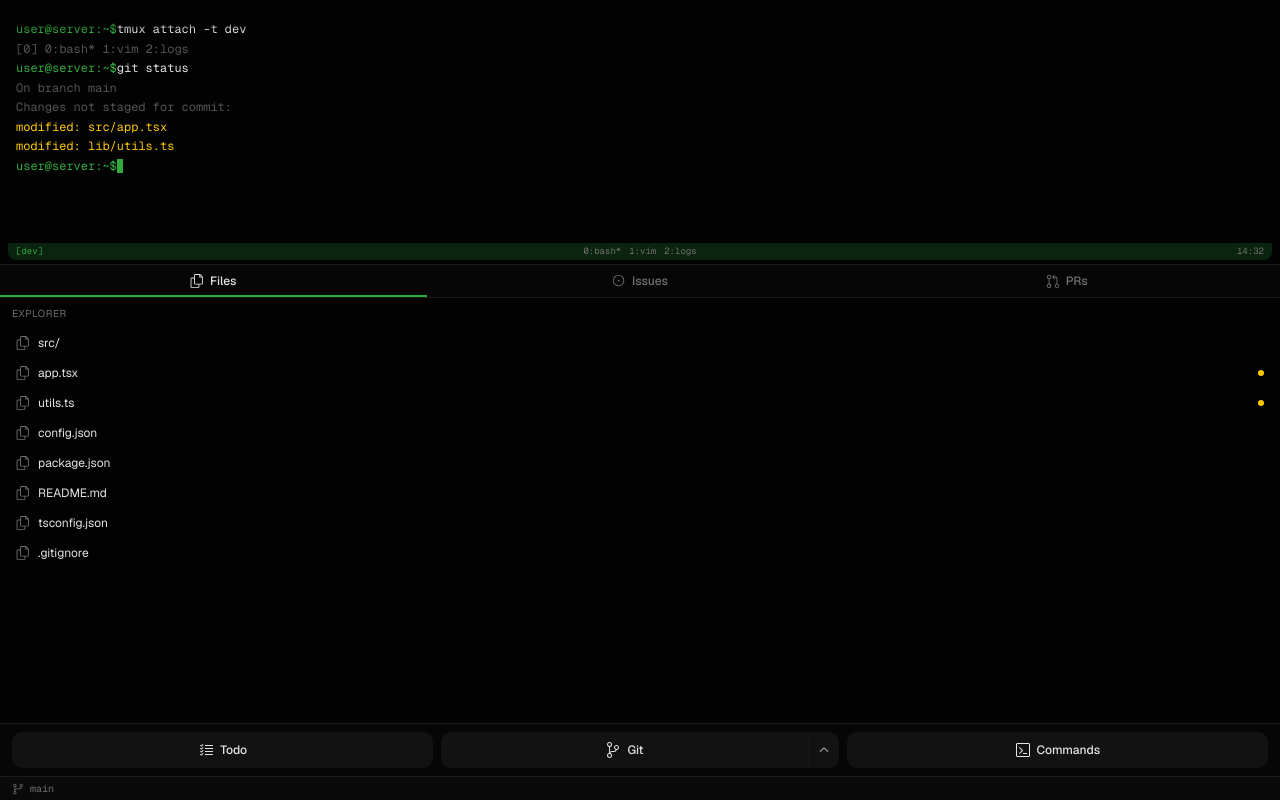
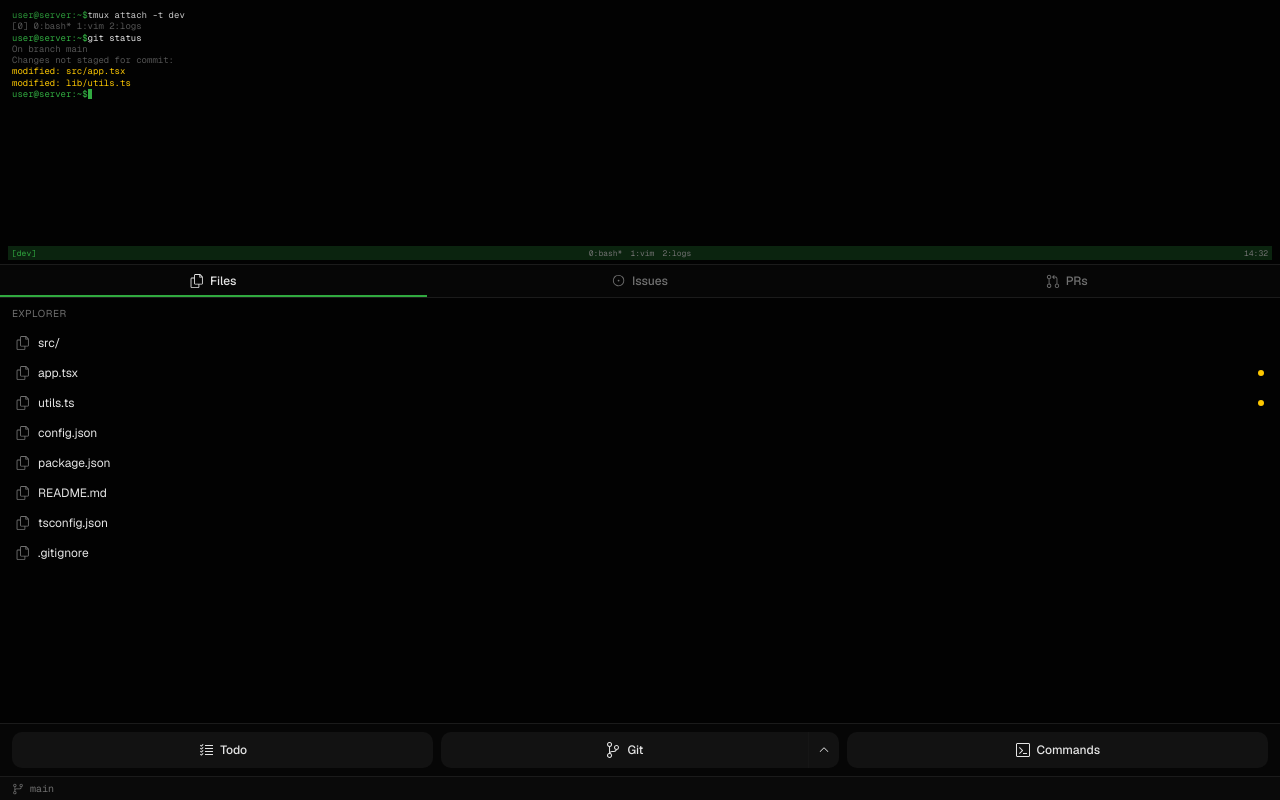
Before and after one commit to claudes-world/v0-cpc-mini-app, a Next.js app: page / in a window 1280 px wide. Built offline with nearby package versions, Linux system fonts and the light colour scheme.

Commit message:
feat: enhance terminal UI for better readability\n\nReduce font size, adjust line-height, padding, and cursor for compact design.

```diff
--- a/components/tmux-panel.tsx
+++ b/components/tmux-panel.tsx
@@ -24,12 +24,12 @@ export function TmuxPanel() {
   }, [])
 
   return (
-    <div className="h-full bg-terminal rounded-md overflow-hidden flex flex-col relative">
-      {/* Gradient fade mask at top */}
-      <div className="absolute top-0 left-0 right-0 h-6 bg-gradient-to-b from-terminal to-transparent z-10 pointer-events-none" />
+    <div className="h-full bg-terminal overflow-hidden flex flex-col relative">
+      {/* Gradient fade mask at top - fades to 25% opacity */}
+      <div className="absolute top-0 left-0 right-0 h-4 bg-gradient-to-b from-terminal/25 to-transparent z-10 pointer-events-none" />
 
       {/* Terminal content */}
-      <div className="flex-1 overflow-auto p-2 pt-3 font-mono text-xs leading-relaxed scrollbar-hide">
+      <div className="flex-1 overflow-auto px-1 py-0.5 font-mono text-[9px] leading-tight scrollbar-hide">
         {terminalLines.map((line, i) => (
           <div key={i} className="flex">
             {line.type === "prompt" ? (
@@ -40,7 +40,7 @@ export function TmuxPanel() {
                     <>
                       {" "}
                       <span
-                        className={`inline-block w-1.5 h-3.5 bg-primary align-middle transition-opacity duration-100 ${
+                        className={`inline-block w-1 h-2.5 bg-primary align-middle transition-opacity duration-100 ${
                           cursorVisible ? "opacity-100" : "opacity-0"
                         }`}
                       />
@@ -66,7 +66,7 @@ export function TmuxPanel() {
       </div>
 
       {/* tmux status bar */}
-      <div className="flex items-center justify-between px-2 py-0.5 bg-primary/20 text-[9px] font-mono">
+      <div className="flex items-center justify-between px-1 py-px bg-primary/20 text-[8px] font-mono">
         <span className="text-primary">[dev]</span>
         <div className="flex items-center gap-2 text-muted-foreground">
           <span>0:bash*</span>
```
